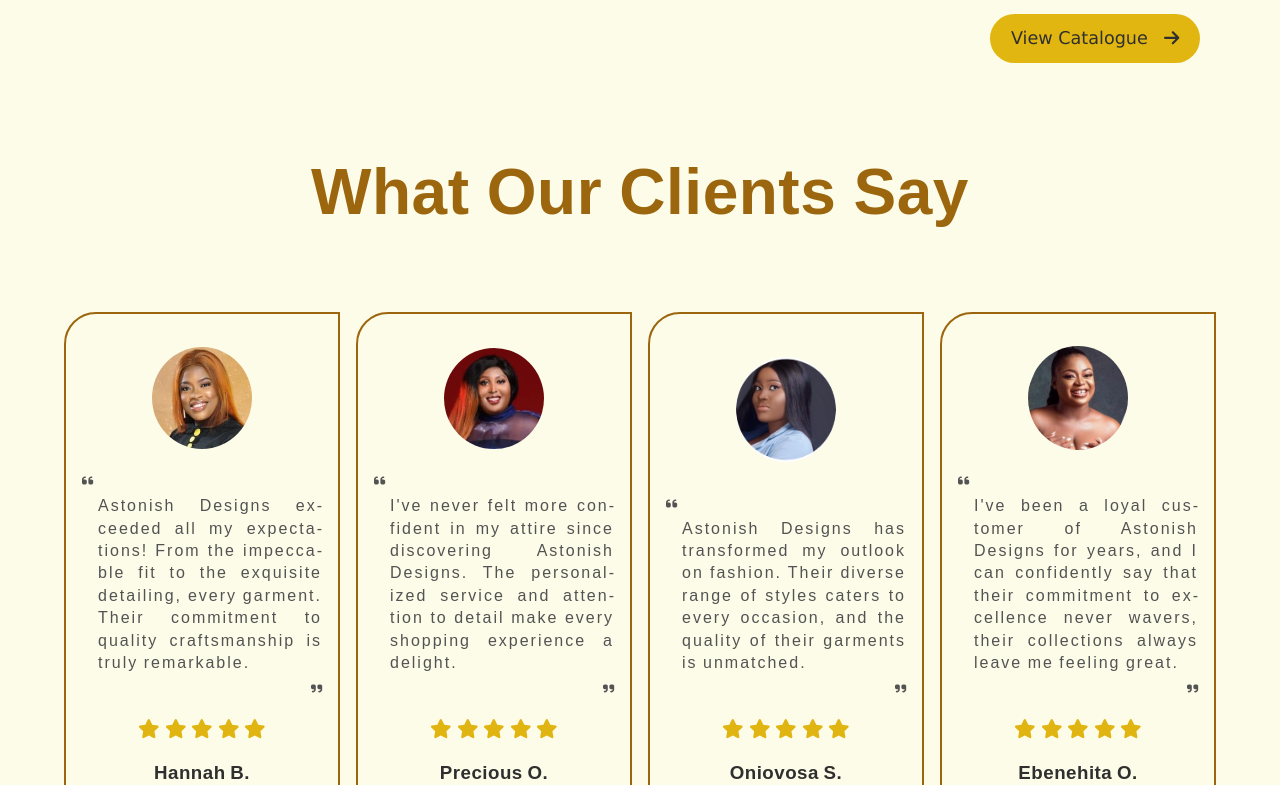
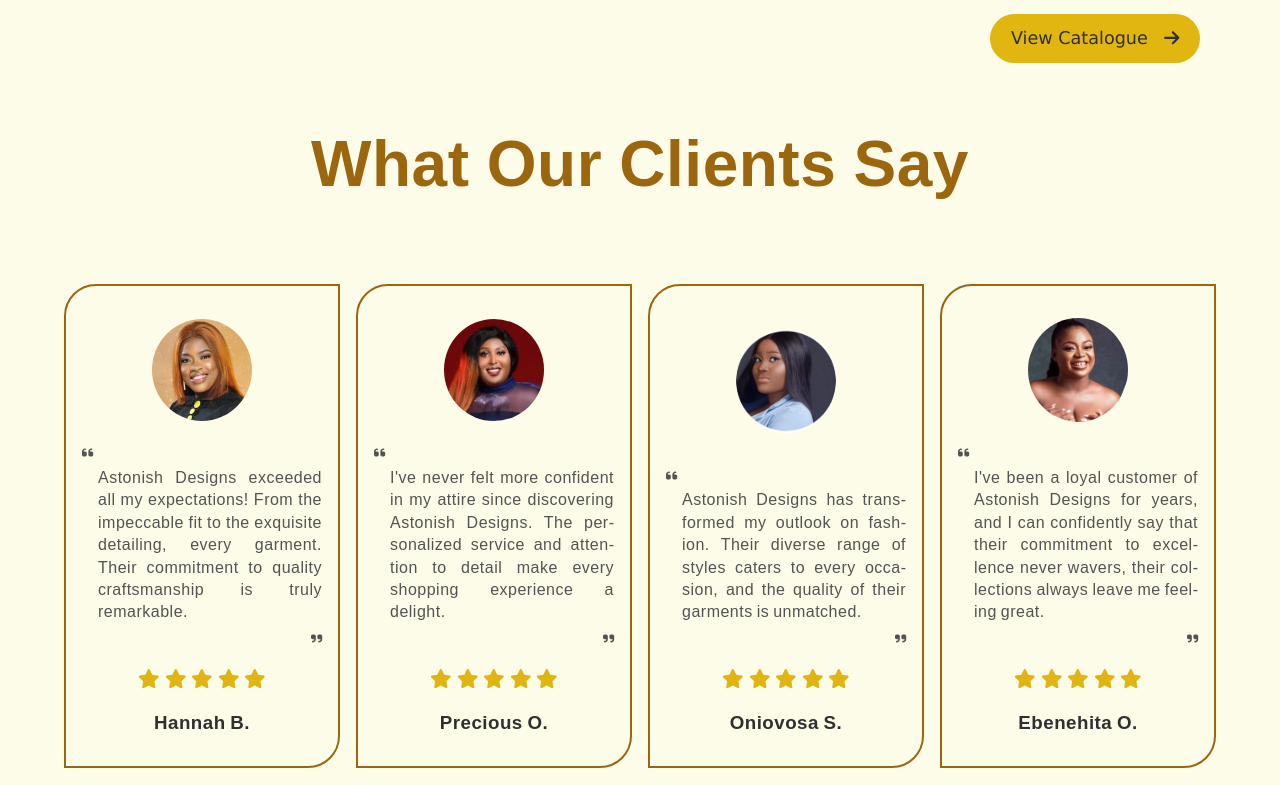
Before and after one commit to Kemi-Oluwadahunsi/Astonish-Designs, a React (Vite) app: page / in a window 1280 px wide. Shown: the part 3400-4185 px from the top of the page. Built offline with nearby package versions, Linux system fonts and the light colour scheme.

Commit message:
style: update styles for header, navbar, footer

```diff
--- a/src/components/Contact/contact.scss
+++ b/src/components/Contact/contact.scss
@@ -5,7 +5,7 @@
   display: flex;
   align-items: center;
   justify-content: center;
-  height: auto;
+  height: fit-content;
   position: relative;
 
   @include tablet {
--- a/src/components/Footer/footer.scss
+++ b/src/components/Footer/footer.scss
@@ -112,7 +112,7 @@
           &:hover {
             text-decoration: underline;
             text-decoration-color: #f1cf1e;
-            text-decoration-thickness: 5px;
+            text-decoration-thickness: 2px;
             text-underline-offset: 5px;
 
             @include mobile {
@@ -153,7 +153,7 @@
           &:hover {
             text-decoration: underline;
             text-decoration-color: #f1cf1e;
-            text-decoration-thickness: 5px;
+            text-decoration-thickness: 2px;
             text-underline-offset: 5px;
 
             @include mobile {
--- a/src/components/Header/header.scss
+++ b/src/components/Header/header.scss
@@ -47,7 +47,7 @@
           &:hover {
             text-decoration: underline;
             text-decoration-color: #f1cf1e;
-            text-decoration-thickness: 5px;
+            text-decoration-thickness: 2px;
             text-underline-offset: 5px;
             transform: scale(1.1);
           }
--- a/src/components/Navbar/navbar.scss
+++ b/src/components/Navbar/navbar.scss
@@ -110,7 +110,7 @@
           &:hover {
             text-decoration: underline;
             text-decoration-color: #f1cf1e;
-            text-decoration-thickness: 5px;
+            text-decoration-thickness: 2px;
             transform: scale(1.1);
 
             @include tablet {
--- a/src/components/Testimonials/testimonies.scss
+++ b/src/components/Testimonials/testimonies.scss
@@ -1,14 +1,14 @@
 @import "../../App.scss";
 
 .testimonialContainer {
-  height: 100dvh;
+  height: fit-content;
   display: flex;
   flex-direction: column;
   gap: 0.2rem;
   text-align: center;
   align-items: center;
   justify-content: center;
-  padding: 0 4rem;
+  padding: 0 4rem 2rem 4rem;
 
   @include tablet {
     height: auto;
@@ -129,20 +129,17 @@
 
         .testimonialParagraph {
           line-height: 1.4;
-          letter-spacing: 2px;
           padding-left: 1rem;
           text-align: justify;
 
           @include tablet {
             line-height: 1.3;
-            letter-spacing: 1.2px;
             font-size: 1em;
             padding: 0 1rem;
           }
 
           @include mobile {
             line-height: 1.2;
-            letter-spacing: 1.2px;
             font-size: 0.9em;
             padding: 0 1rem;
           }
```
